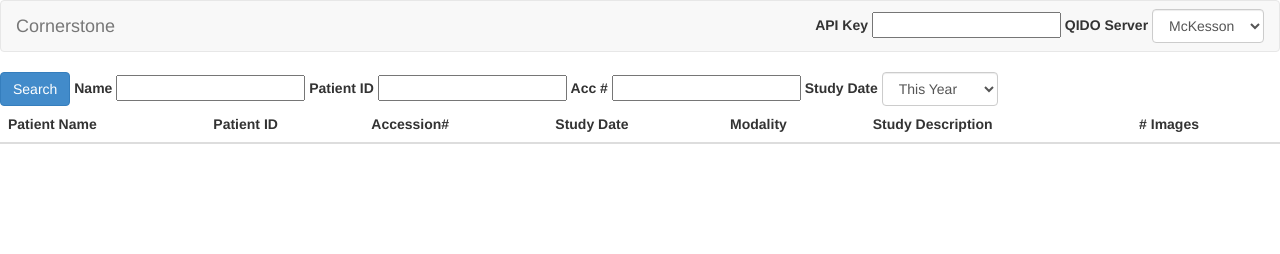
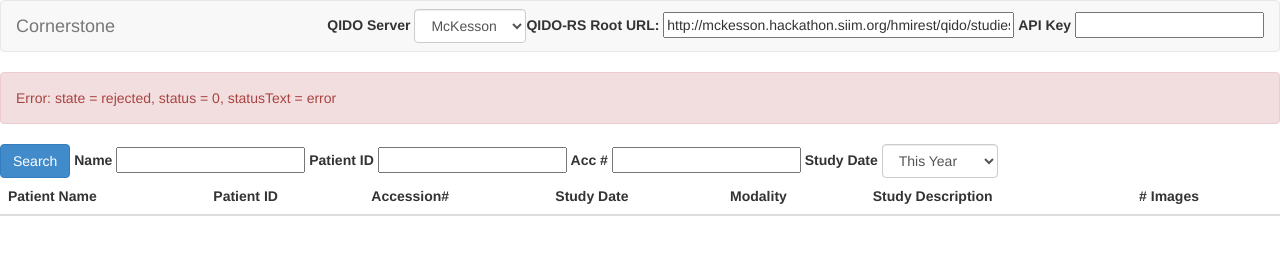
Before and after one commit to chafey/cornerstoneQIDORSWorklist, a website: page src/index.html in a window 1280 px wide. Drawn offline with Linux system fonts and the light colour scheme; no server answers.

Commit message:
error messages are now displayed user can now enter any URL to a QIDO-RS server the time it takes to query is now displayed

```diff
--- a/src/index.html
+++ b/src/index.html
@@ -19,16 +19,21 @@
         <ul class="nav navbar-nav navbar-right">
             <form class="navbar-form">
                 <div class="form-group">
-                    <label for="inputAPIKey" class="">API Key</label>
-                    <input type="text" class="from-control" id="inputAPIKey" placeholder="">
-                </div>
-                <div class="form-group">
                     <label for="selectQIDOServer" class="">QIDO Server</label>
                     <select class="form-control" id="selectQIDOServer">
                         <option value="http://mckesson.hackathon.siim.org/hmirest/qido/studies">McKesson</option>
                         <option value="http://agfa.hackathon.siim.org/wado/studies">Agfa</option>
                     </select>
+                </div><div class="form-group">
+                    <label for="inputRootURL" class="">QIDO-RS Root URL:</label>
+                    <input type="text" size="40" class="from-control" id="inputRootURL" placeholder="">
                 </div>
+                <div class="form-group">
+                    <label for="inputAPIKey" class="">API Key</label>
+                    <input type="text" class="from-control" id="inputAPIKey" placeholder="">
+                </div>
+
+
              </form>
         </ul>
     </div>
@@ -36,6 +41,9 @@
 
 <div class='main'>
     <div class="container-fluid">
+        <div class="row">
+            <div class="alert alert-success" id="alert">Ready</div>
+        </div>
         <div class="row">
             <form id="searchForm" class="form-inline" role="form">
                 <button type="submit" class="btn btn-primary">Search</button>
@@ -95,13 +103,14 @@
 
 <script>
 
-    var qidoRootUrl;
     var studyDateRange = '20140401-20140501'; // default to date range of mckesson data
+    var start = new Date().getTime();
 
 
     $('#selectQIDOServer').change(function(event) {
-        qidoRootUrl = $('#selectQIDOServer').val();
+        $('#inputRootURL').val($('#selectQIDOServer').val());
     });
+
 
     function setStudyDateRange(start, end)
     {
@@ -163,6 +172,10 @@
     }
 
     function displayResults(results) {
+
+        var end = new Date().getTime();
+        var time = end - start;
+
         $('#studyListData').empty();
         for(var i=0; i < results.length; i++) {
             var study = results[i];
@@ -178,11 +191,28 @@
                     '</tr>';
             var studyRowElement = $(studyRow).appendTo('#studyListData');
         }
+
+
+
+        $('#alert').addClass('alert-success');
+        $('#alert').removeClass('alert-danger');
+        $('#alert').text('Success (query completed in ' + time + 'ms)');
+
+
+
+    }
+
+    function displayError(text)
+    {
+        $('#alert').removeClass('alert-success');
+        $('#alert').addClass('alert-danger');
+        $('#alert').text(text);
+
     }
 
     function qidoSearch(params)
     {
-        var url = qidoRootUrl;
+        var url = $("#inputRootURL").val();
         var first = true;
         for(var p in params) {
             if(first) {
@@ -206,15 +236,18 @@
 
         var apikey = $('#inputAPIKey').val();
         if(apikey.length === 0) {
-            apikey = apiKeys[qidoRootUrl];
+            apikey = apiKeys[$('#inputRootURL').val()];
         }
-
+        start = new Date().getTime();
 
         $.ajax({
            url : url,
             headers : {
-                'Accept' : 'application/json', // BUG: McKesson docs say they support application/json but are currently ignoring it and always returning multipart
-                'X-API-KEY': apikey}
+                'Accept' : 'application/json',
+                'X-API-KEY': apikey},
+            statusCode: {
+                401: function() {displayError('Unauthorized')}
+            }
         }).success(function(data, textStatus, request) {
             // NOTE: One vendor is incorrectly returning application/json as Multipart MIME so we have to check for that here
             // and parse it to make it work
@@ -274,6 +307,14 @@
         });
     }
 
+    $( document ).ajaxError(function( event, jqxhr, settings, exception ) {
+        var statusCode = jqxhr.statusCode();
+        var state = jqxhr.state();
+        var text = 'Error: state = ' + state + ', status = ' + statusCode.status + ', statusText = ' + jqxhr.statusText;
+        displayError(text)
+    });
+
+
     function addQueryParam(query, name, value)
     {
         // if no value do nothing
@@ -310,7 +351,7 @@
     });
 
     $(document).ready(function() {
-        qidoRootUrl = $('#selectQIDOServer').val();
+        $('#inputRootURL').val( $('#selectQIDOServer').val());
         setStudyDateRangeFromSelect();
         doSearch();
     });
```
